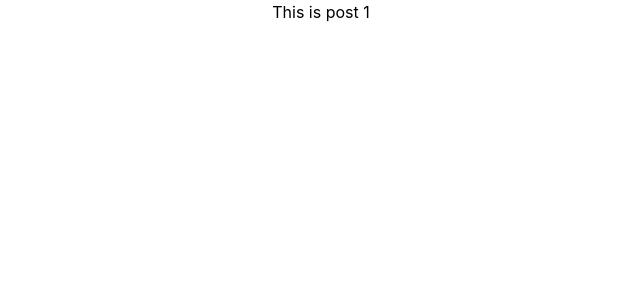
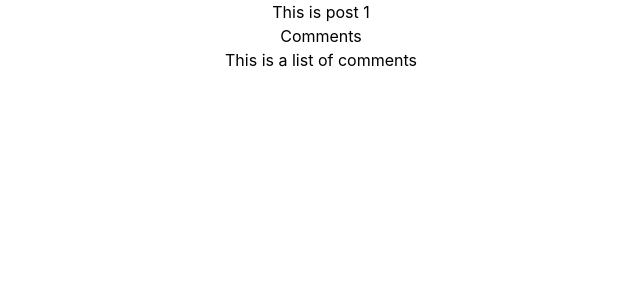
Before and after one commit to DeadpanCakes/BlogFrontEnd, a React (Create React App) app: page /posts/1 in a window 1280 px wide. Shown: the top 300 px of the page, without its empty margins (319-959 px from the left). Built offline with nearby package versions, Linux system fonts and the light colour scheme.

Commit message:
added comment list under post content

```diff
--- a/src/components/posts/Post.js
+++ b/src/components/posts/Post.js
@@ -1,9 +1,19 @@
 import { useParams } from "react-router-dom";
+
+import CommentList from "../comment/CommentList";
 
 const Post = () => {
   const { postid } = useParams();
   console.log(postid);
-  return <h1>This is post {postid}</h1>;
+  return (
+    <div>
+      <h3>This is post {postid}</h3>
+      <div>
+        <h4>Comments</h4>
+        <CommentList />
+      </div>
+    </div>
+  );
 };
 
 export default Post;
```
